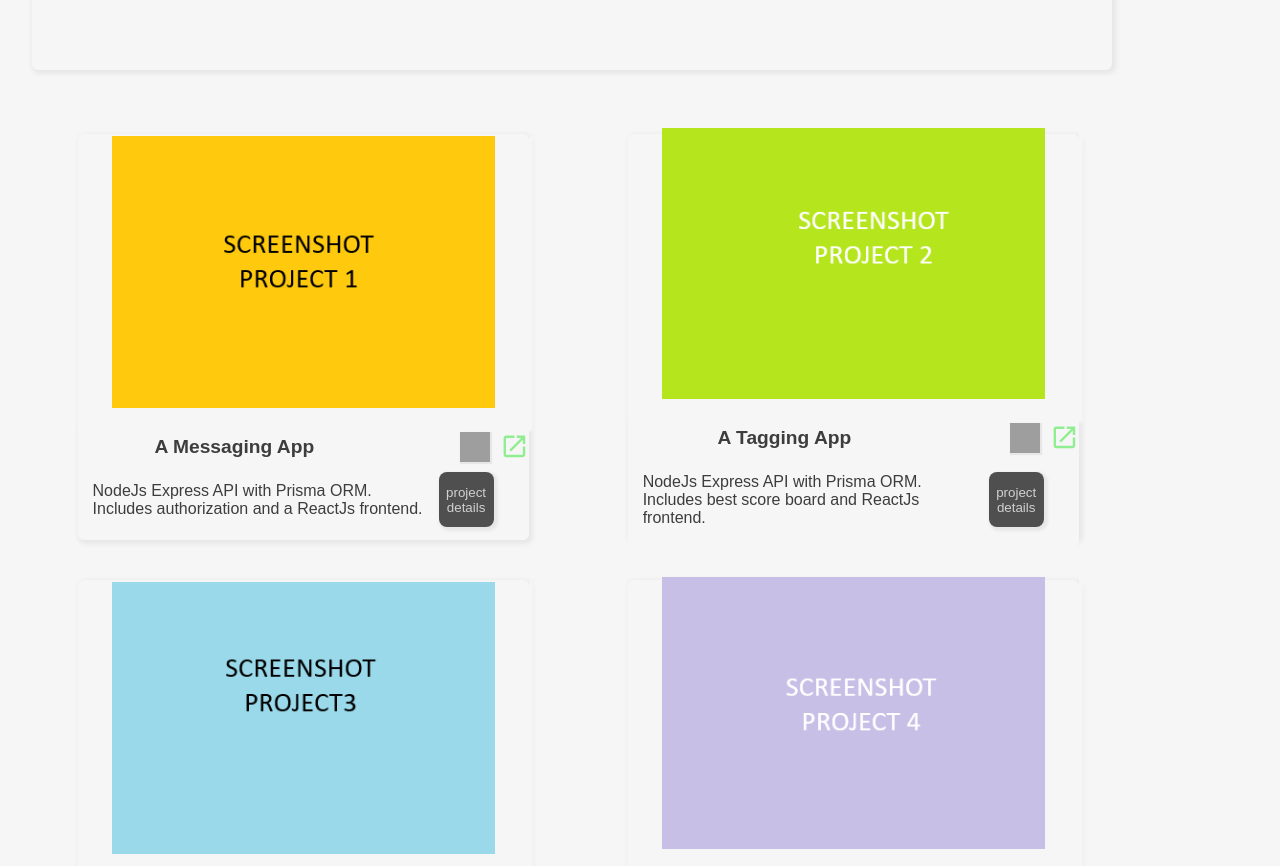
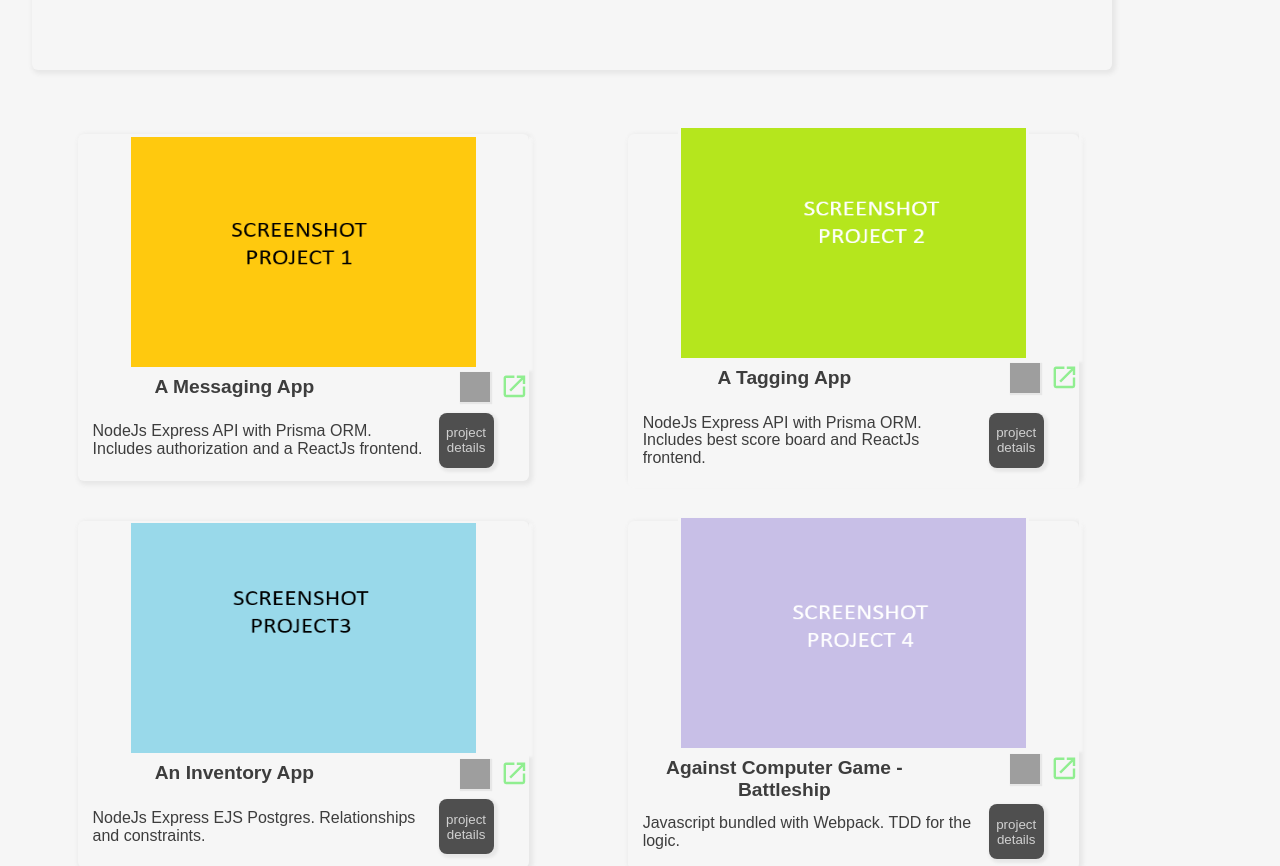
Before and after one commit to manelly67/mypersonalwebsite, a React (Vite) app: page / in a window 1280 px wide. Shown: the part 620-1486 px from the top of the page. Built offline with nearby package versions, Linux system fonts and the light colour scheme; grey boxes are pictures that could not be loaded; a web font is replaced by a local one.

Commit message:
modify style for projects images in different screen

```diff
--- a/src/components/Projects.jsx
+++ b/src/components/Projects.jsx
@@ -26,8 +26,6 @@ const Projects = (props) => {
         <img
           src={e.screenshotProjectSource}
           className={projectImg}
-          width=""
-          height=""
           alt={`screenshot project ${e.projectName} github manelly67`}
         />
       </div>
--- a/src/styles/Projects.module.css
+++ b/src/styles/Projects.module.css
@@ -23,11 +23,12 @@ article {
   box-shadow: var(--color-article-shadow) 2px 2px 4px 2px;
 }
 
-.projectImg {
-  object-fit: cover;
-  border-radius: 0px;
-}
-
+ .projectImg {
+   display: grid;
+   margin: 0 auto;
+   border-left: var(--color-bg-second) solid 3px;
+   border-right: var(--color-bg-second) solid 3px;
+ }
 
 @media screen and (min-width: 981px) {
 
@@ -46,9 +47,12 @@ article {
   }
 
   .projectImg {
-    width: var(--defining-width);
-    height: calc(var(--defining-width)* 1.1);
+    width: calc(var(--defining-width)*0.9);
+    max-width: var(--defining-width);
+    height: auto;
+    max-height: 230px;
   }
+
 
   .divDescriptionArticle>p {
     padding-top: 3%;
@@ -66,7 +70,6 @@ article {
     column-gap: 20px;
   }
 
-
   article {
     --defining-width: 95%;
     width: var(--defining-width);
@@ -74,9 +77,12 @@ article {
   }
 
   .projectImg {
-    width: var(--defining-width);
-    height: calc(var(--defining-width));
+    width: auto;
+    max-width: var(--defining-width);
+    height: var(--defining-width);
+    max-height: 230px;
   }
+
 }
 
 
@@ -96,8 +102,10 @@ article {
   }
 
   .projectImg {
-    width: var(--defining-width);
-    height: calc(var(--defining-width));
+    width: auto;
+    max-width: var(--defining-width);
+    height: var(--defining-width);
+    max-height: 230px;
   }
 
 }
```
